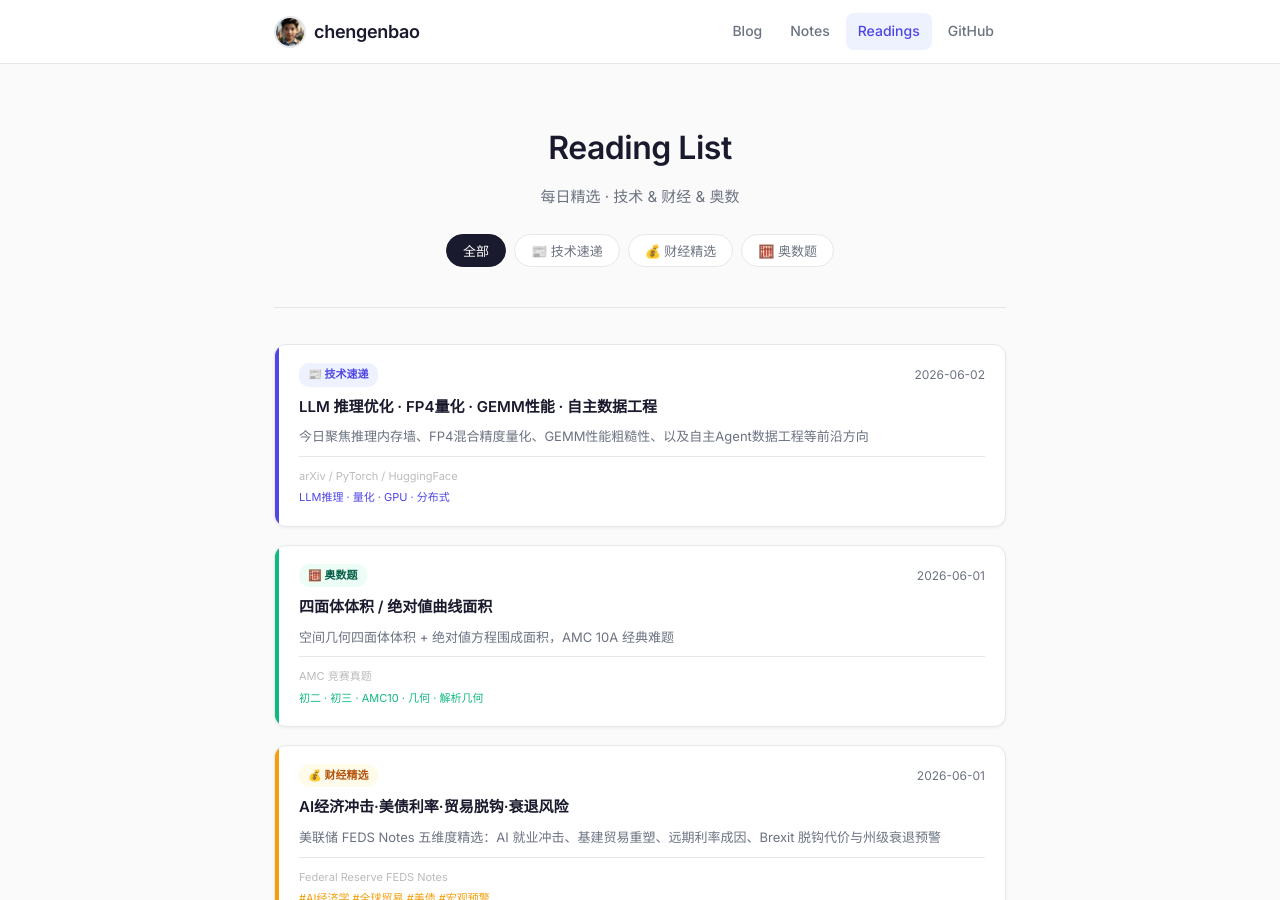
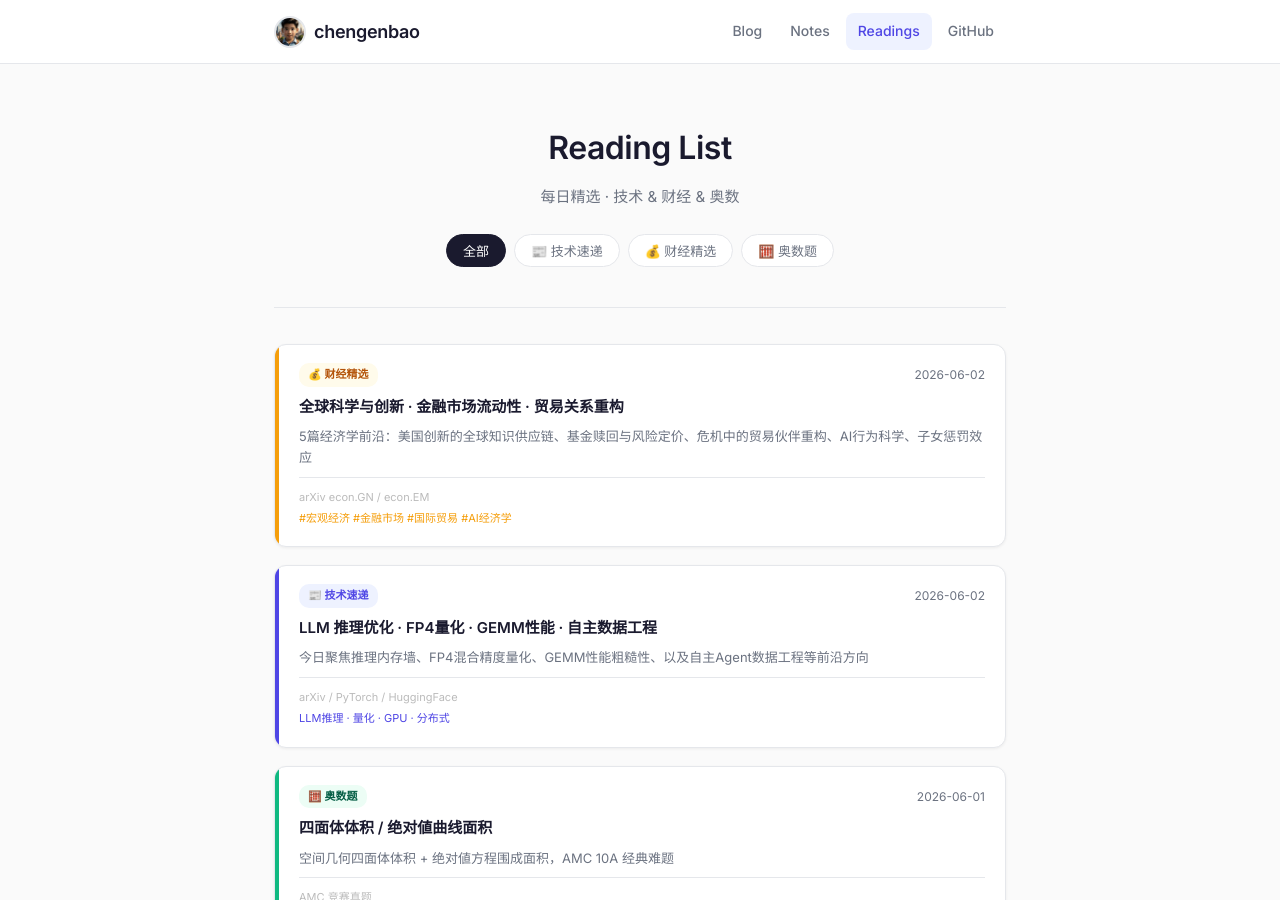
Before and after one commit to chengenbao/chengenbao.github.io, a Jekyll site: the page built from reading-list/index.md, in a window 1280 px wide and 900 px high. Built offline with Jekyll 4.4.1, drawn with Linux system fonts in a browser that asks for light colours.

Commit message:
update index finance card 2026-06-02

```diff
--- a/reading-list/index.md
+++ b/reading-list/index.md
@@ -18,6 +18,22 @@
   </div>
 
   <div class="rl-grid">
+<a class="rl-card finance" href="/reading-list/2026-06-02-finance-daily/">
+  <div class="rl-accent"></div>
+  <div class="rl-body">
+    <div class="rl-top">
+      <span class="rl-badge finance">💰 财经精选</span>
+      <time>2026-06-02</time>
+    </div>
+    <h2>全球科学与创新 · 金融市场流动性 · 贸易关系重构</h2>
+    <p>5篇经济学前沿：美国创新的全球知识供应链、基金赎回与风险定价、危机中的贸易伙伴重构、AI行为科学、子女惩罚效应</p>
+    <div class="rl-meta">
+      <span class="rl-source">arXiv econ.GN / econ.EM</span>
+      <span class="rl-tags">#宏观经济 #金融市场 #国际贸易 #AI经济学</span>
+    </div>
+  </div>
+</a>
+
 <a class="rl-card tech" href="/reading-list/2026-06-02-tech-daily/">
   <div class="rl-accent"></div>
   <div class="rl-body">
```
